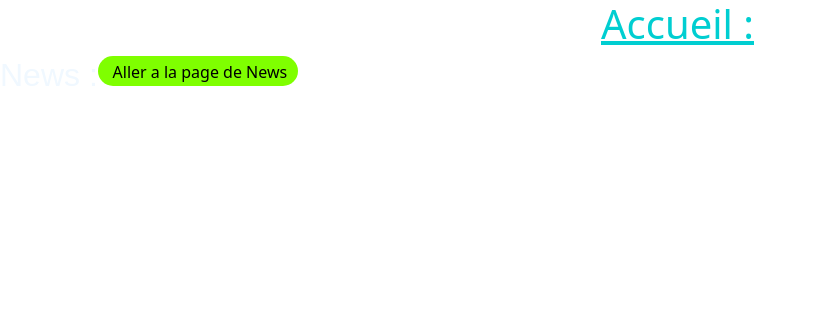
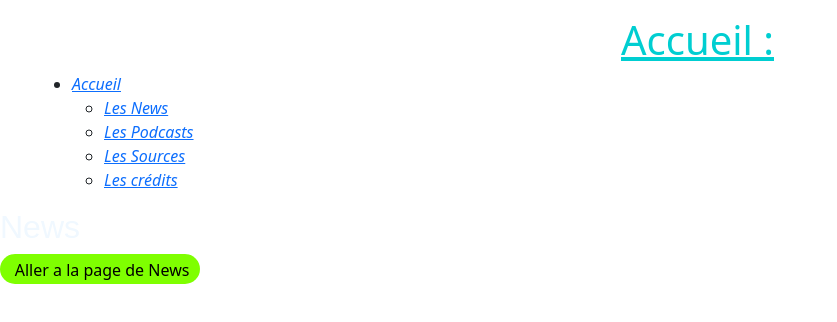
Before and after one commit to DevTenoste/MySiteWeb, a plain HTML site: page index.html in a window 1280 px wide. Shown: the whole page, without its empty margins (0-837 px from the left). Drawn offline with nearby package versions, Linux system fonts and the light colour scheme.

Commit message:
Update
update

```diff
--- a/index.html
+++ b/index.html
@@ -20,12 +20,27 @@
 
 <body>
     <!-- JavaScript Bundle with Popper -->
-    <h1 style="text-align: center;">
+    <menu>
+        <h1 style="text-align: center; cursor: default;">
             Accueil :
         </h1>
-    <h2 id="page2" style="float: left ;">
-        News :
+        <ul id="menu-deroulant">
+            <li><a href="index.html">Accueil</a>
+                <ul>
+                    <li><a href="News.html">Les News</a></li>
+                    <li><a href="Podcast.html">Les Podcasts</a></li>
+                    <li><a href="sources.html">Les Sources</a></li>
+                    <li><a href="Credits.html">Les crédits</a></li>
+                </ul>
+            </li>
+        </ul>
+    </menu>
+
+    <div>
+        <h2>
+            News
         </h2>
+        <div>
             <div>
                 <input type=button style="float: left;" onclick=window.location.href='News.html' ;
                     value=" Aller a la page de News" />
```
Lines whose indentation alone changed are shown as unchanged.
